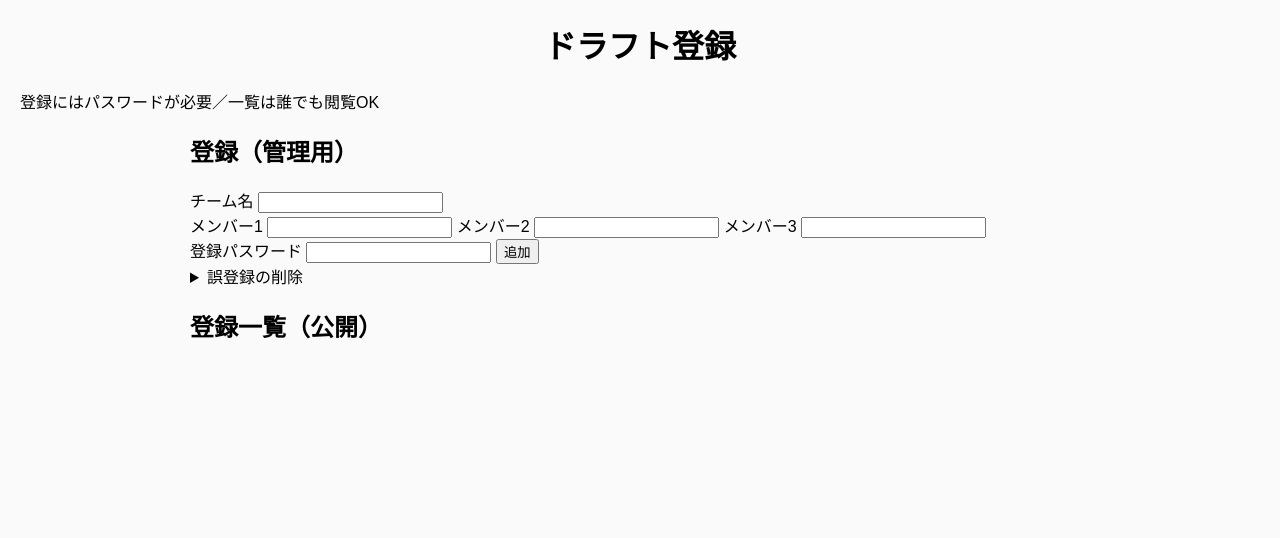
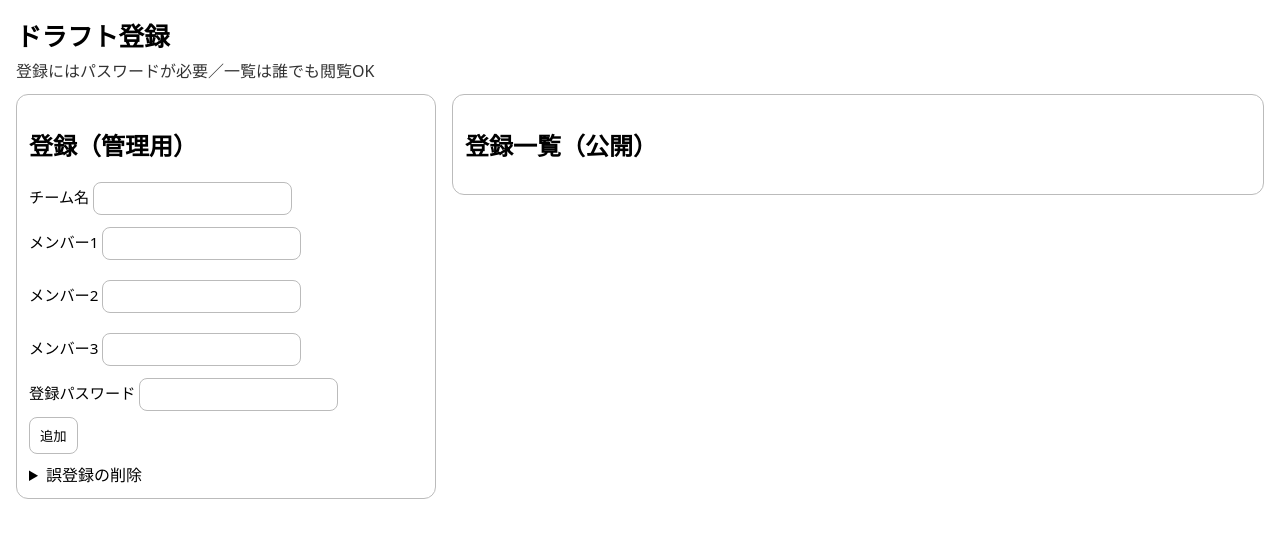
Before and after one commit to yuuyuu661/godfield, a website with bundled scripts: page public/index.html in a window 1280 px wide. Built offline with nearby package versions, Linux system fonts and the light colour scheme; files whose address does not match are found by name.

Commit message:
Update styles.css

```diff
--- a/public/styles.css
+++ b/public/styles.css
@@ -1,15 +1,25 @@
-body { font-family: "Noto Sans JP", sans-serif; background: #fafafa; margin: 20px; }
-h1 { text-align: center; }
-section { margin: 16px auto; max-width: 900px; }
+:root { color-scheme: light dark; }
+* { box-sizing: border-box; }
+body { font-family: system-ui, -apple-system, "Segoe UI", Roboto, "Noto Sans JP", "Yu Gothic", sans-serif; margin: 16px; }
+header { margin-bottom: 12px; }
+h1 { margin: 0; font-size: 1.6rem; }
+.sub { opacity: .8; margin: 4px 0 0; }
 
-#bracket { overflow-x: auto; border: 1px solid #ccc; padding: 10px; border-radius: 12px; background: white; }
+.grid { display: grid; grid-template-columns: 420px 1fr; gap: 16px; align-items: start; }
+.card { border: 1px solid #bbb; border-radius: 12px; padding: 12px; background: rgba(255,255,255,.04); }
 
-/* 線 */
-.slot { fill: none; stroke: #333; stroke-width: 2; }
-.slot.a { stroke: #333; }
-.slot.b { stroke: #333; }
-.slot.win { stroke: #ff3333; stroke-width: 4; }
+label { display: block; margin: 6px 0; font-size: .95rem; }
+input, button { padding: 8px 10px; border: 1px solid #bbb; border-radius: 8px; background: transparent; }
+button { cursor: pointer; }
+button:hover { filter: brightness(1.1); }
+.row { display: flex; gap: 8px; flex-wrap: wrap; }
 
-/* ボックス */
-.box { fill: #fff; stroke: #8aaee0; stroke-width: 1.5; rx: 8; }
-.team-text { font-size: 12px; }
+.mt8 { margin-top: 8px; }
+
+#list { display: grid; gap: 8px; }
+.row-item { display: grid; grid-template-columns: 48px 1fr 1.2fr 160px; gap: 8px;
+  border: 1px dashed #aaa; border-radius: 10px; padding: 8px; align-items: center; }
+.id { font-weight: 700; text-align: center; }
+.team { font-weight: 700; }
+.members { opacity: .9; font-size: .95rem; }
+.time { opacity: .8; font-size: .85rem; text-align: right; }
```
